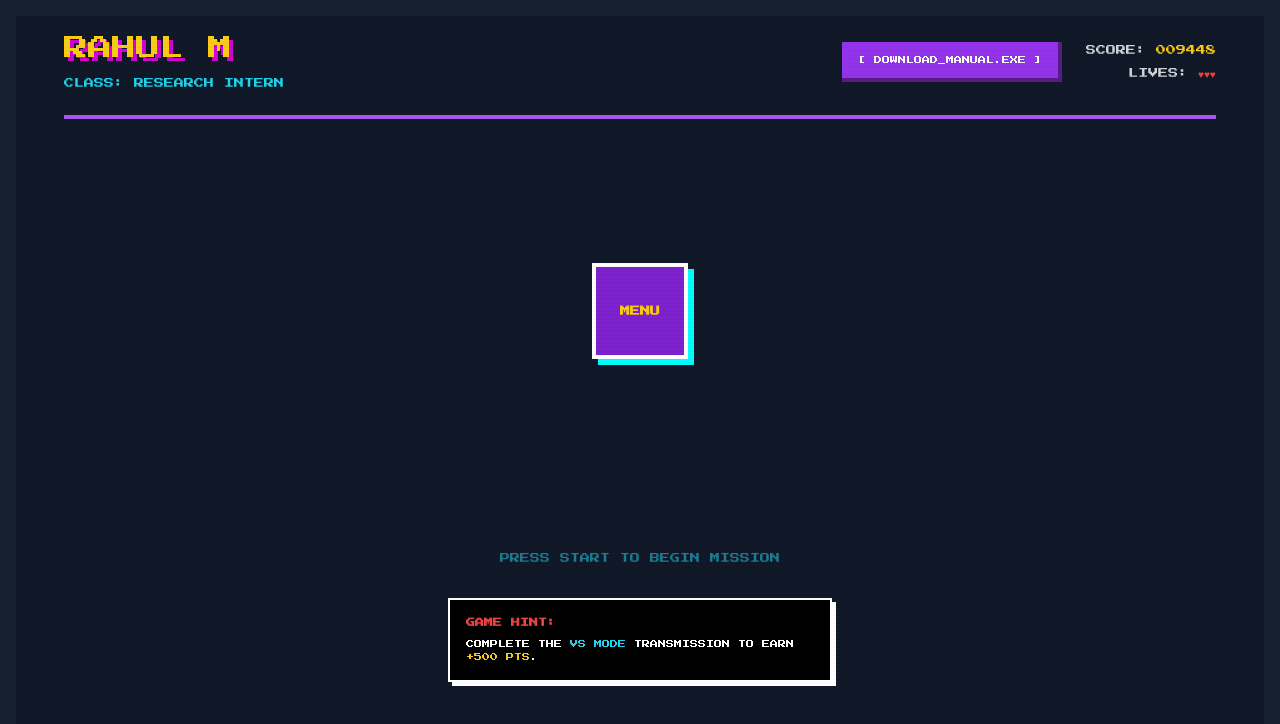
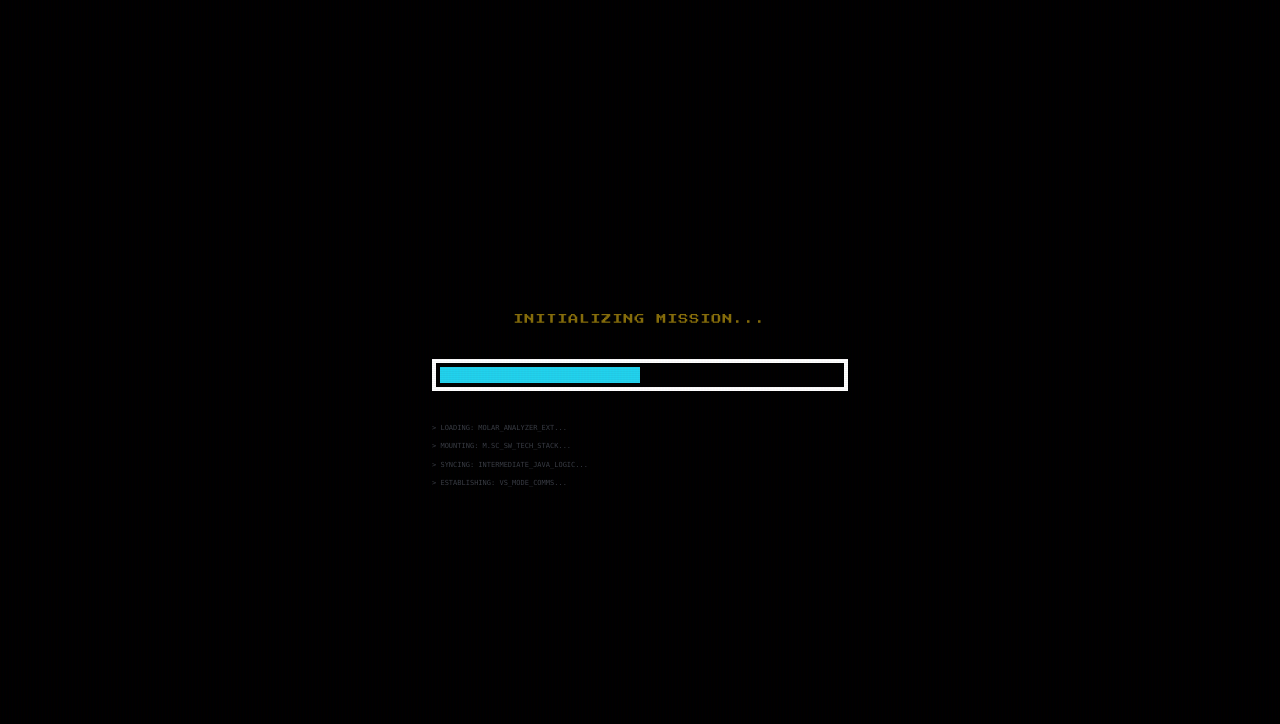
Before and after one commit to RahulMGatty/arcade-portfolio, a React (Vite) app: page / in a window 1280 px wide. Both pictures are taken after a click on the button "PRESS START". Shown: the top 724 px of the page. Built offline with nearby package versions, Linux system fonts and the light colour scheme.

Commit message:
fixes splash screen ,timer added

```diff
--- a/src/SplashScreen.jsx
+++ b/src/SplashScreen.jsx
@@ -1,12 +1,25 @@
-import React from 'react';
+import React, { useState } from 'react';
 
 const SplashScreen = ({ onStart }) => {
+  const [isBooting, setIsBooting] = useState(false);
+
   const handleBoot = () => {
-    // Plays your GTA San Andreas intro sound
+    setIsBooting(true);
+
+    // 1. Initialize GTA Intro Audio
     const audio = new Audio('/gta_intro.mp3');
     audio.volume = 0.4;
-    audio.play().catch(() => {});
-    onStart(); // Tells App.jsx to show the main content
+    audio.play().catch((err) => console.log("Audio play blocked or missing:", err));
+
+    // 2. Set the 6-second mission timer
+    setTimeout(() => {
+      // Fade out and stop audio
+      audio.pause();
+      audio.currentTime = 0;
+
+      // Reveal the main terminal (App.jsx)
+      onStart();
+    }, 6000);
   };
 
   return (
@@ -16,23 +29,23 @@ const SplashScreen = ({ onStart }) => {
       {/* Flickering CRT Effect Overlay */}
       <div className="absolute inset-0 pointer-events-none bg-[linear-gradient(rgba(18,16,16,0)_50%,rgba(0,0,0,0.1)_50%),linear-gradient(90deg,rgba(255,0,0,0.06),rgba(0,255,0,0.02),rgba(0,0,255,0.06))] bg-[size:100%_2px,3px_100%] opacity-30 z-50"></div>
 
-      <div className="relative z-10 text-center px-4">
-        {/* Boot Text */}
-        <div className="mb-4 text-cyan-400 text-[10px] animate-pulse">
-          RAHUL_PORTFOLIO_OS [Version 2.0.26]
+      <div className="relative z-10 text-center px-4 w-full max-w-md">
+        {!isBooting ? (
+          <>
+            {/* Initial Boot State */}
+            <div className="mb-4 text-cyan-400 text-[10px] animate-pulse uppercase">
+              Rahul_Portfolio_OS [Version 2.0.26]
             </div>
             <div className="mb-12 text-gray-600 text-[8px] uppercase tracking-widest">
               (C) 2026 RAHUL M. ALL RIGHTS RESERVED.
             </div>
 
-        {/* The Interaction Button */}
             <button
               onClick={handleBoot}
               className="group relative px-10 py-5 bg-transparent border-4 border-yellow-400 text-yellow-400 hover:bg-yellow-400 hover:text-black transition-all duration-300 active:scale-90"
             >
-          <span className="text-lg md:text-xl font-bold">PRESS START</span>
+              <span className="text-lg md:text-xl font-bold uppercase">Press Start</span>
 
-          {/* Decorative Corner Accents */}
               <div className="absolute -top-3 -left-3 w-6 h-6 border-t-4 border-l-4 border-white group-hover:border-black transition-colors"></div>
               <div className="absolute -bottom-3 -right-3 w-6 h-6 border-b-4 border-r-4 border-white group-hover:border-black transition-colors"></div>
             </button>
@@ -40,6 +53,33 @@ const SplashScreen = ({ onStart }) => {
             <div className="mt-16 text-[7px] text-gray-700 animate-bounce">
               * INSERT COIN TO INITIALIZE *
             </div>
+          </>
+        ) : (
+          /* Booting / Loading State */
+          <div className="w-full space-y-8 animate-in fade-in duration-500">
+            <div className="text-yellow-400 text-[10px] animate-pulse uppercase tracking-widest">
+              Initializing Mission...
+            </div>
+
+            {/* 8-Bit Progress Bar Container */}
+            <div className="w-full h-8 border-4 border-white p-1 relative">
+              <div
+                className="h-full bg-cyan-400 transition-all ease-linear"
+                style={{
+                  animation: 'loadingBar 6s linear forwards'
+                }}
+              ></div>
+            </div>
+
+            {/* Scrolling Bios Text */}
+            <div className="text-[7px] text-gray-500 text-left space-y-2 font-mono">
+              <p className="animate-pulse">{">"} LOADING: MOLAR_ANALYZER_EXT...</p>
+              <p className="delay-700 animate-pulse">{">"} MOUNTING: M.SC_SW_TECH_STACK...</p>
+              <p className="delay-1000 animate-pulse">{">"} SYNCING: INTERMEDIATE_JAVA_LOGIC...</p>
+              <p className="delay-1500 animate-pulse">{">"} ESTABLISHING: VS_MODE_COMMS...</p>
+            </div>
+          </div>
+        )}
       </div>
 
       {/* Retro Horizontal Scanline Animation */}
--- a/src/index.css
+++ b/src/index.css
@@ -1,20 +1,70 @@
 @tailwind base;
 @tailwind components;
 @tailwind utilities;
-/* Custom 8-Bit Cursor */
+
+/* --- ARCADE GLOBAL STYLES --- */
 body {
-  /* This uses a classic pixelated cursor image */
+  margin: 0;
+  padding: 0;
+  background-color: #111827; /* gray-900 */
+  color: white;
+  /* Uses a classic pixelated cursor */
   cursor: url('https://unpkg.com/cursor-pack@1.0.0/cursors/mario/cursor.png'), auto;
+  overflow-x: hidden;
 }
 
-/* Make sure buttons use the pixelated pointing hand */
-button, a, input, textarea {
+/* Make sure interactive elements use the pixelated pointing hand */
+button, a, input, textarea, [role="button"] {
   cursor: url('https://unpkg.com/cursor-pack@1.0.0/cursors/mario/pointer.png'), pointer !important;
 }
+
+/* --- ANIMATIONS --- */
+
+/* Horizontal Scanline Movement */
 @keyframes scanline {
-  0% { transform: translateY(0); }
+  0% { transform: translateY(-100vh); }
   100% { transform: translateY(100vh); }
 }
+
 .animate-scanline {
   animation: scanline 8s linear infinite;
 }
+
+/* 8-Bit Progress Bar Fill */
+@keyframes loadingBar {
+  0% { width: 0%; }
+  10% { width: 5%; }
+  30% { width: 25%; }
+  60% { width: 70%; }
+  90% { width: 95%; }
+  100% { width: 100%; }
+}
+
+.animate-loading-bar {
+  animation: loadingBar 6s linear forwards;
+}
+
+/* Retro Pulse Effect for Text */
+@keyframes retroPulse {
+  0%, 100% { opacity: 1; }
+  50% { opacity: 0.4; }
+}
+
+.animate-pulse-fast {
+  animation: retroPulse 0.8s steps(2, start) infinite;
+}
+
+/* --- UTILITY CLASSES --- */
+.font-arcade {
+  font-family: 'Press Start 2P', cursive;
+}
+
+/* Smooth fade-in for page transitions */
+.fade-in {
+  animation: fadeIn 0.5s ease-out forwards;
+}
+
+@keyframes fadeIn {
+  from { opacity: 0; }
+  to { opacity: 1; }
+}
```
Lines whose indentation alone changed are shown as unchanged.
